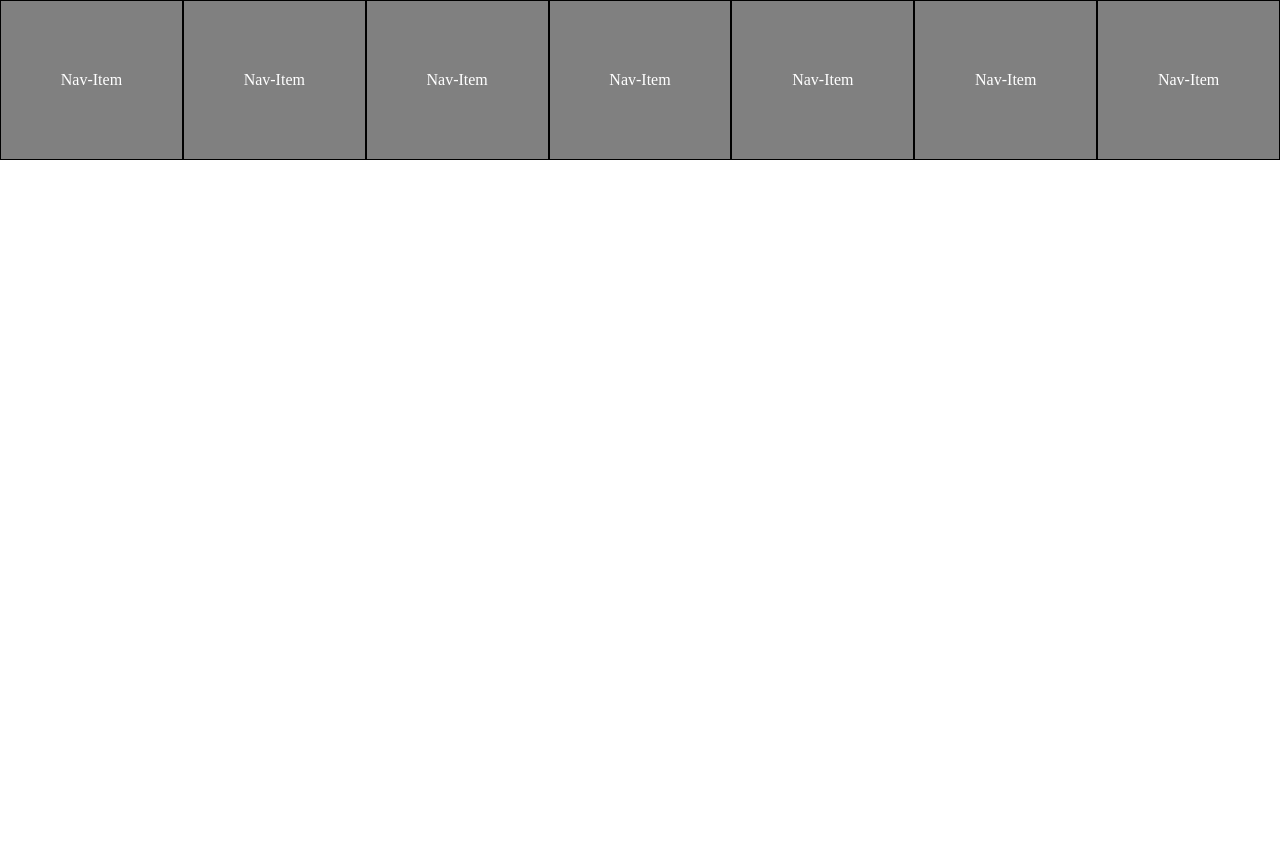
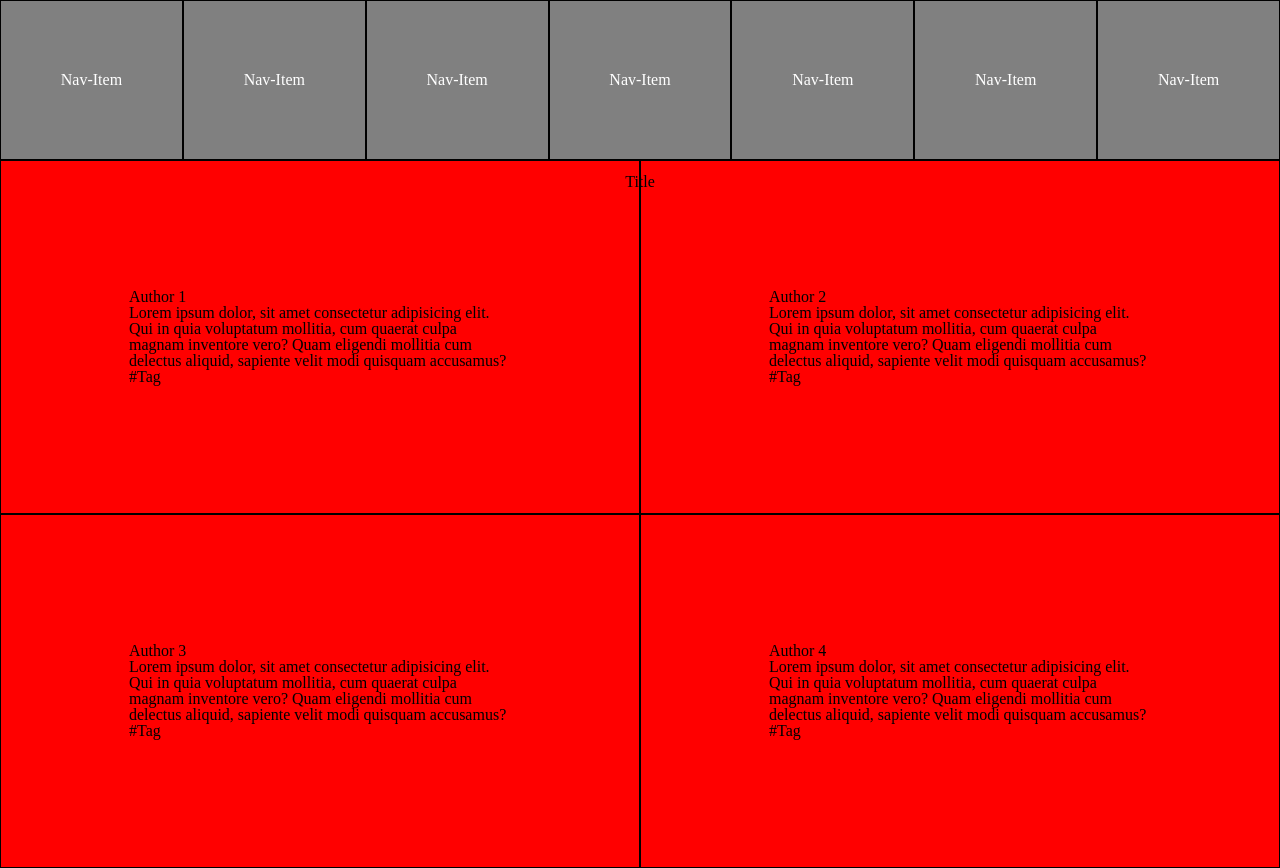
Before and after one commit to AlfredoElizarraras/Design-Teardown, a website: page index.html in a window 1280 px wide. Before the commit the page ends 800 px from the top, so only its background shows below. Drawn offline with Linux system fonts and the light colour scheme.

Commit message:
Start don't forget latest section.

```diff
--- a/CSS/styles.css
+++ b/CSS/styles.css
@@ -1,3 +1,5 @@
+/* #region General */
+
 * {
     padding: 0;
     margin: 0;
@@ -7,6 +9,8 @@
 .no-underline {
     text-decoration: none;
 }
+
+/* #endregion General */
 
 /* #region nav-bar */
 
@@ -31,3 +35,33 @@
 }
 
 /* #endregion nav-bar  */
+
+/* #region dont forget latest articles */
+
+.dont-forget-latest-articles {
+    display: flex;
+    flex-wrap: wrap;
+    position: relative;
+}
+
+.dont-forget-latest-articles__title {
+    position: absolute;
+    top: 2%;
+    width: 20em;
+    height: 3em;
+    text-align: center;
+    margin-left: 50%;
+    transform: translateX(-50%);
+}
+
+.dont-forget-latest-articles__article {
+    flex: 1 1 50%;
+    display: flex;
+    padding: 10%;
+    flex-direction: column;
+    background-color: red;
+    border: 1px solid black;
+    align-content: space-around;
+}
+
+/* #endregion dont forget latest articles */
--- a/index.html
+++ b/index.html
@@ -11,6 +11,7 @@
 </head>
 
 <body>
+    <!-- #region nav bar -->
     <nav class="nav-bar">
         <div class="nav-bar__item">
             <a href="#" class="nav-bar__item__link no-underline">
@@ -48,6 +49,49 @@
             </a>
         </div>
     </nav>
+    <!-- #endregion nav bar -->
+
+    <main>
+        <section class="dont-forget-latest-articles">
+            <h1 class="dont-forget-latest-articles__title">Title</h1>
+            <article class="dont-forget-latest-articles__article">
+                <h3>Author 1</h3>
+                <p>
+                    Lorem ipsum dolor, sit amet consectetur adipisicing elit. Qui in quia voluptatum mollitia, cum quaerat culpa magnam inventore vero? Quam eligendi mollitia cum delectus aliquid, sapiente velit modi quisquam accusamus?
+                </p>
+                <div>
+                    <span>#Tag</span>
+                </div>
+            </article>
+            <article class="dont-forget-latest-articles__article">
+                <h3>Author 2</h3>
+                <p>
+                    Lorem ipsum dolor, sit amet consectetur adipisicing elit. Qui in quia voluptatum mollitia, cum quaerat culpa magnam inventore vero? Quam eligendi mollitia cum delectus aliquid, sapiente velit modi quisquam accusamus?
+                </p>
+                <div>
+                    <span>#Tag</span>
+                </div>
+            </article>
+            <article class="dont-forget-latest-articles__article">
+                <h3>Author 3</h3>
+                <p>
+                    Lorem ipsum dolor, sit amet consectetur adipisicing elit. Qui in quia voluptatum mollitia, cum quaerat culpa magnam inventore vero? Quam eligendi mollitia cum delectus aliquid, sapiente velit modi quisquam accusamus?
+                </p>
+                <div>
+                    <span>#Tag</span>
+                </div>
+            </article>
+            <article class="dont-forget-latest-articles__article">
+                <h3>Author 4</h3>
+                <p>
+                    Lorem ipsum dolor, sit amet consectetur adipisicing elit. Qui in quia voluptatum mollitia, cum quaerat culpa magnam inventore vero? Quam eligendi mollitia cum delectus aliquid, sapiente velit modi quisquam accusamus?
+                </p>
+                <div>
+                    <span>#Tag</span>
+                </div>
+            </article>
+        </section>
+    </main>
 </body>
 
 </html>
```
